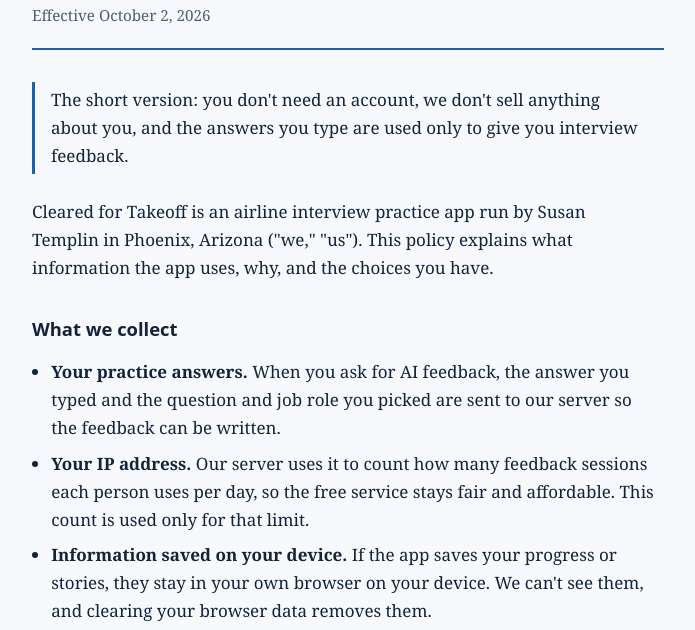
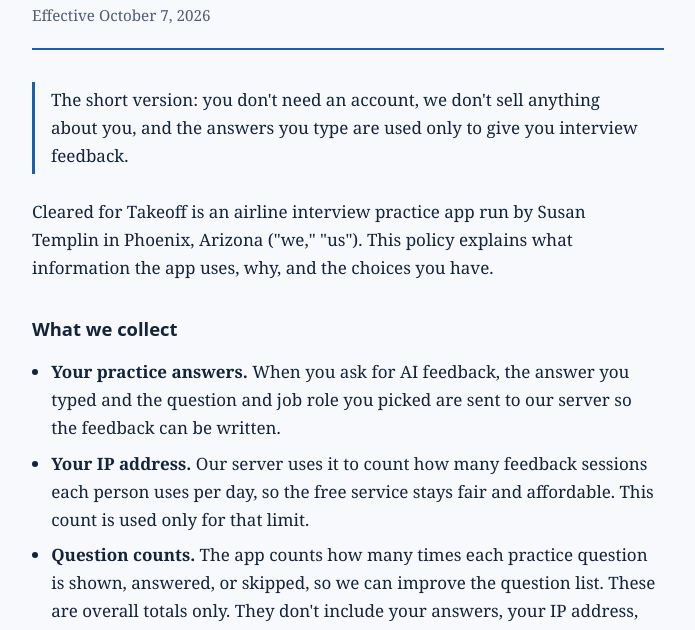
Before and after one commit to susantemplin/cleared-for-takeoff, a plain HTML site: page privacy.html in a window 1280 px wide. Shown: the part 110-740 px from the top of the page, without its empty margins (292-987 px from the left). Drawn offline with Linux system fonts and the light colour scheme.

Commit message:
Revise privacy policy effective date and details
Updated the effective date and added information about question counts in the privacy policy.

```diff
--- a/privacy.html
+++ b/privacy.html
@@ -50,7 +50,7 @@
 <header>
   <p class="app">Cleared for Takeoff</p>
   <h1>Privacy Policy</h1>
-  <p class="date">Effective October 2, 2026</p>
+  <p class="date">Effective October 7, 2026</p>
 </header>
 
 <p class="summary">The short version: you don't need an account, we don't sell anything about you, and the answers you type are used only to give you interview feedback.</p>
@@ -61,6 +61,7 @@
 <ul>
   <li><strong>Your practice answers.</strong> When you ask for AI feedback, the answer you typed and the question and job role you picked are sent to our server so the feedback can be written.</li>
   <li><strong>Your IP address.</strong> Our server uses it to count how many feedback sessions each person uses per day, so the free service stays fair and affordable. This count is used only for that limit.</li>
+  <li><strong>Question counts.</strong> The app counts how many times each practice question is shown, answered, or skipped, so we can improve the question list. These are overall totals only. They don't include your answers, your IP address, or anything else that could identify you.</li>
   <li><strong>Information saved on your device.</strong> If the app saves your progress or stories, they stay in your own browser on your device. We can't see them, and clearing your browser data removes them.</li>
 </ul>
 <p>We don't ask for your name, email, phone number, or location, and we don't use advertising trackers or sell or share your information for advertising.</p>
@@ -73,7 +74,7 @@
 <p>Practice answers work best with real stories, but leave out things like full names of coworkers or passengers, contact details, or anything confidential from your employer.</p>
 
 <h2>How long we keep information</h2>
-<p>Daily usage counts are kept only as long as needed to apply the daily limit. Our hosting providers may keep standard technical logs for a short time for security and reliability.</p>
+<p>Daily usage counts are kept only as long as needed to apply the daily limit. Question counts are kept as overall totals for improving the app. Our hosting providers may keep standard technical logs for a short time for security and reliability.</p>
 
 <h2>Children</h2>
 <p>Cleared for Takeoff is meant for adults preparing for airline jobs. It isn't directed at children under 13, and we don't knowingly collect information from them.</p>
```
